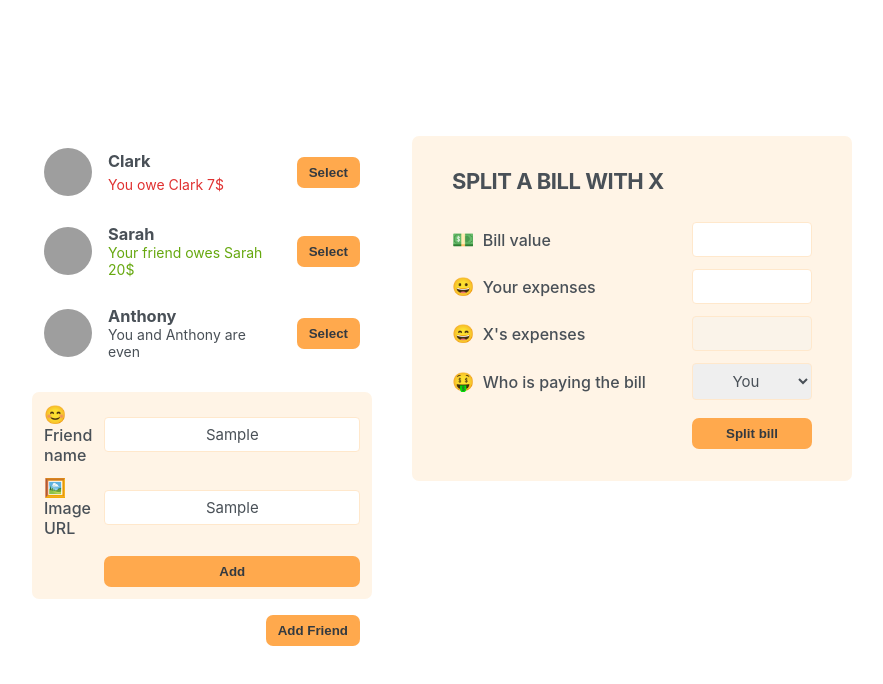
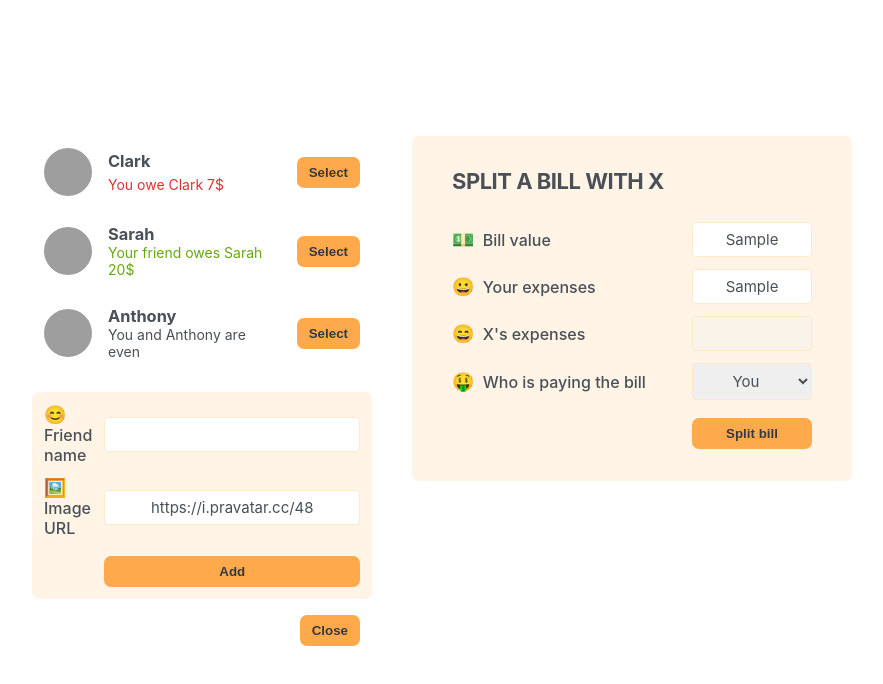
Before and after one commit to John-Paul-Alvarez/eat-n-split-, a React (Create React App) app: page / in a window 1280 px wide. Both pictures are taken after typing "Sample", "Sample" into the empty fields and a click on the button "Add Friend". Shown: the top 684 px of the page, without its empty margins (198-1081 px from the left). Built offline with nearby package versions, Linux system fonts and the light colour scheme; grey boxes are pictures that could not be loaded.

Commit message:
add form functionality

```diff
--- a/src/App.js
+++ b/src/App.js
@@ -1,3 +1,5 @@
+import { useState } from "react";
+
 const initialFriends = [
   {
     id: 118836,
@@ -19,19 +21,36 @@
   },
 ];
 
+function Button({children, onClick}){
+  return <button className="button" onClick={onClick}> {children}</button>
+}
+
 export default function App(){
+  const [showAddFriend, setshowAddFriend] = useState(false)
+  const [friends, setFriends] = useState(initialFriends)
+
+  function handleShowFriend(){
+    setshowAddFriend(prev => !prev)
+  }
+
+  function handleAddFriend(friend){
+    setFriends(friends => [...friends, friend])
+    setshowAddFriend(false)
+  }
+
+
   return <div className="app">
     <div className="sidebar">
-      <FriendList/>
-      <FormAddFriend/>
-      <Button>Add Friend</Button>
+      <FriendList friends={friends}/>
+      {showAddFriend && <FormAddFriend onAddFriend={handleAddFriend} />}
+      <Button onClick={handleShowFriend}>{showAddFriend? "Close": "Add Friend" }</Button>
       </div>
       <FormSplitBill/>
   </div>
 }
 
-function FriendList(){
-  const friends = initialFriends;
+function FriendList({friends}){
+
 
   return <ul>{friends.map(friend => (<Friend friend={friend} key={friend.id}/>))}</ul>
 }
@@ -49,19 +68,39 @@
   </li>
 }
 
-function Button({children}){
-  return <button className="button"> {children}</button>
-}
+function FormAddFriend({onAddFriend}){
+  const [name, setName] = useState("")
+  const [image, setImage] = useState("https://i.pravatar.cc/48")
 
-function FormAddFriend(){
-  return <form className="form-add-friend">
+  function handleSubmit(e){
+    e.preventDefault();
+
+    if(!name || !image) return;
+
+    const id = crypto.randomUUID()
+    const newFriend = {
+      name,
+      image: `${image}?=${id}`,
+      balance: 0,
+    }
+
+    console.log(newFriend)
+    onAddFriend(newFriend)
+
+    setName("")
+    setImage("https://i.pravatar.cc/48")
+
+  }
+
+
+  return <form className="form-add-friend" onSubmit={handleSubmit}>
     <label>😊 Friend name</label>
-    <input type='text'/>
+    <input type='text' value={name} onChange={(e) => setName(e.target.value)}/>
 
     <label>🖼️ Image URL</label>
-    <input type='text'/>
+    <input type='text' value={image} onChange={(e) => setImage(e.target.value)}/>
 
-    <Button> Add </Button>
+    <Button > Add </Button>
   </form>
 }
 
```
